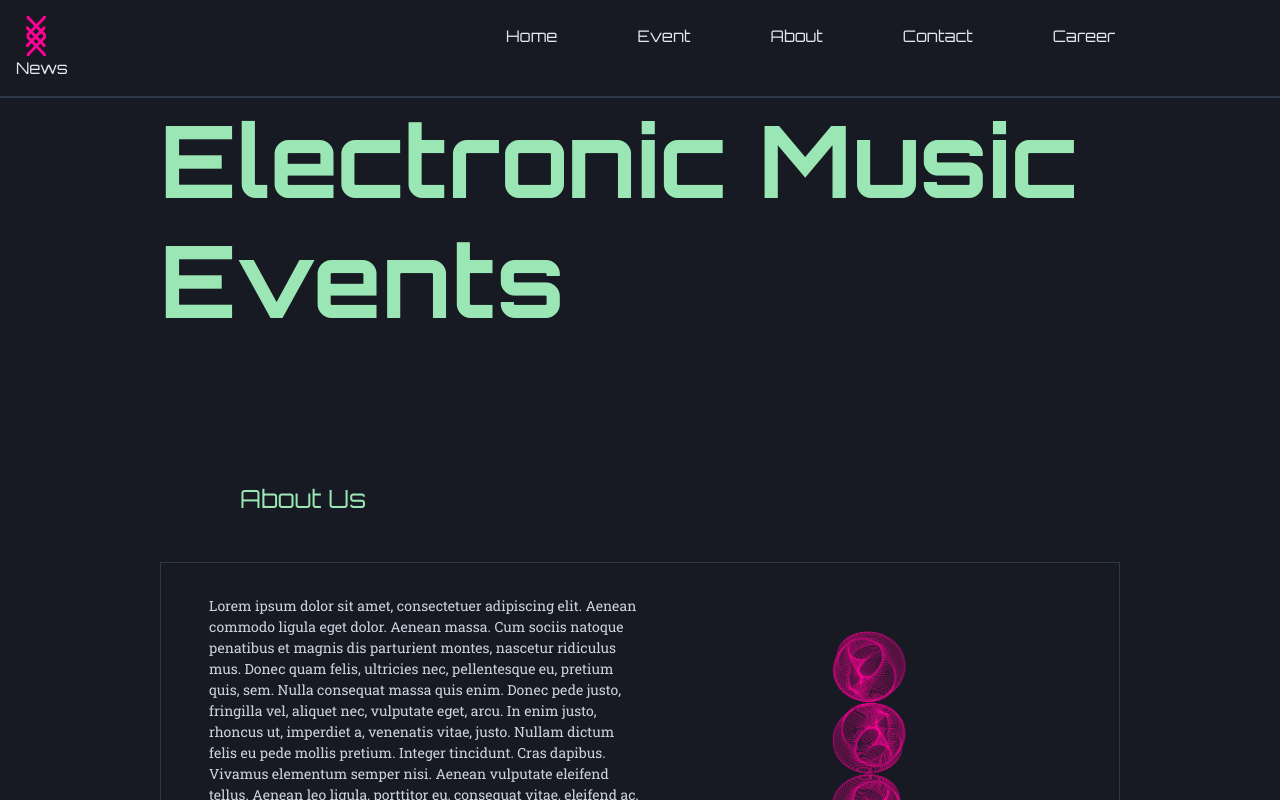
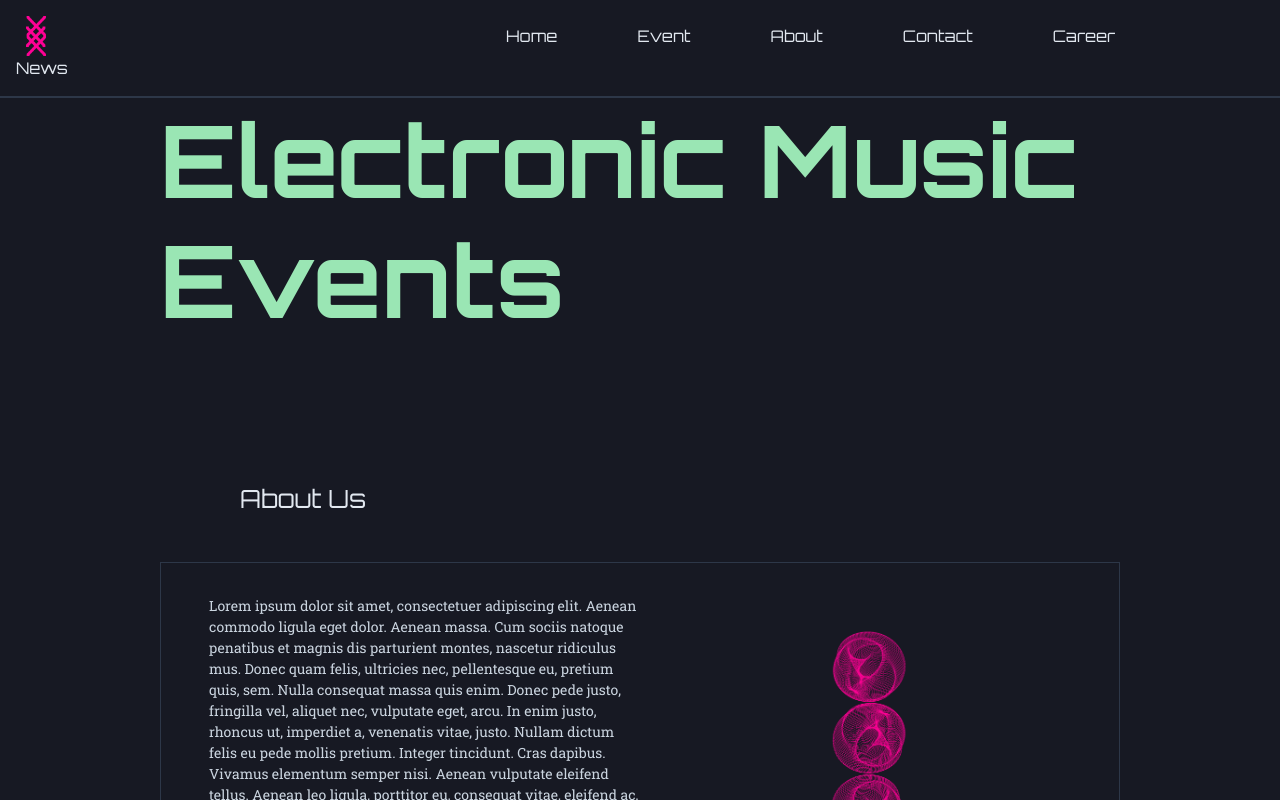
Before and after one commit to XML3/starter-final-project-react, a React (Vite) app: page /about in a window 1280 px wide. Shown: the top 800 px of the page. Built offline with nearby package versions, Linux system fonts and the light colour scheme; no server answers.

Commit message:
modified Text colour

```diff
--- a/src/pages/AboutPage.jsx
+++ b/src/pages/AboutPage.jsx
@@ -66,7 +66,7 @@ export const AboutPage = () => {
         mb={{ base: "0", md: "2rem" }}
       >
         <Text
-          color={"green.200"}
+          color={"gray.200"}
           // ml={"1.5rem"}
           fontSize={{ base: "20px", md: "25px", lg: "25px", xl: "25px" }}
           lineHeight={"1.2"}
```
